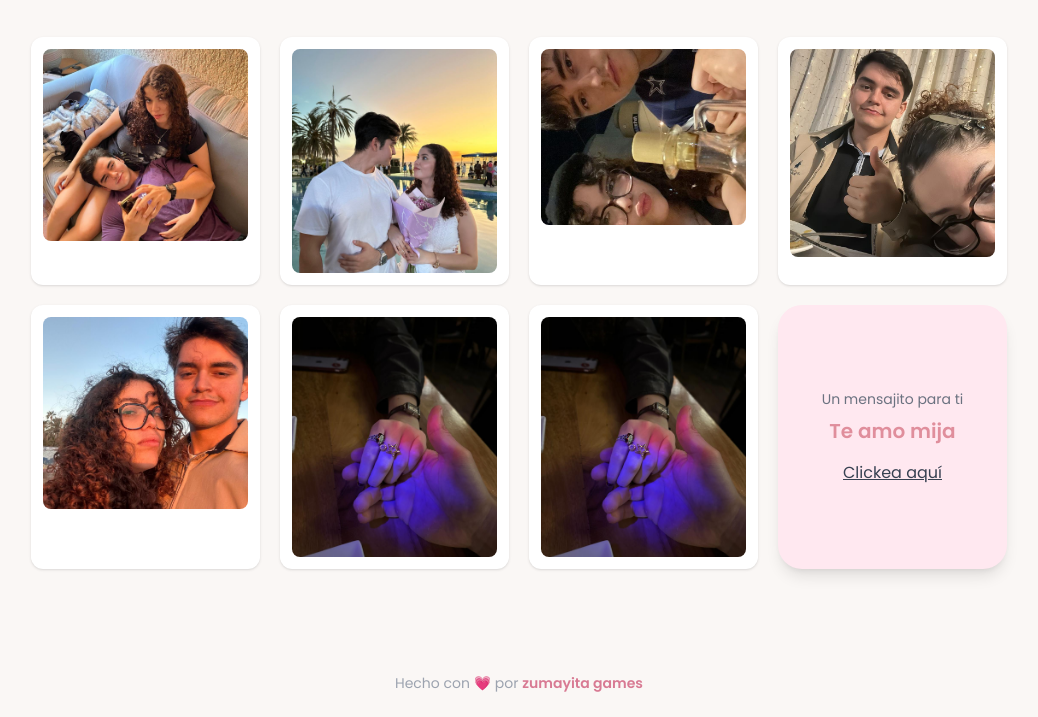
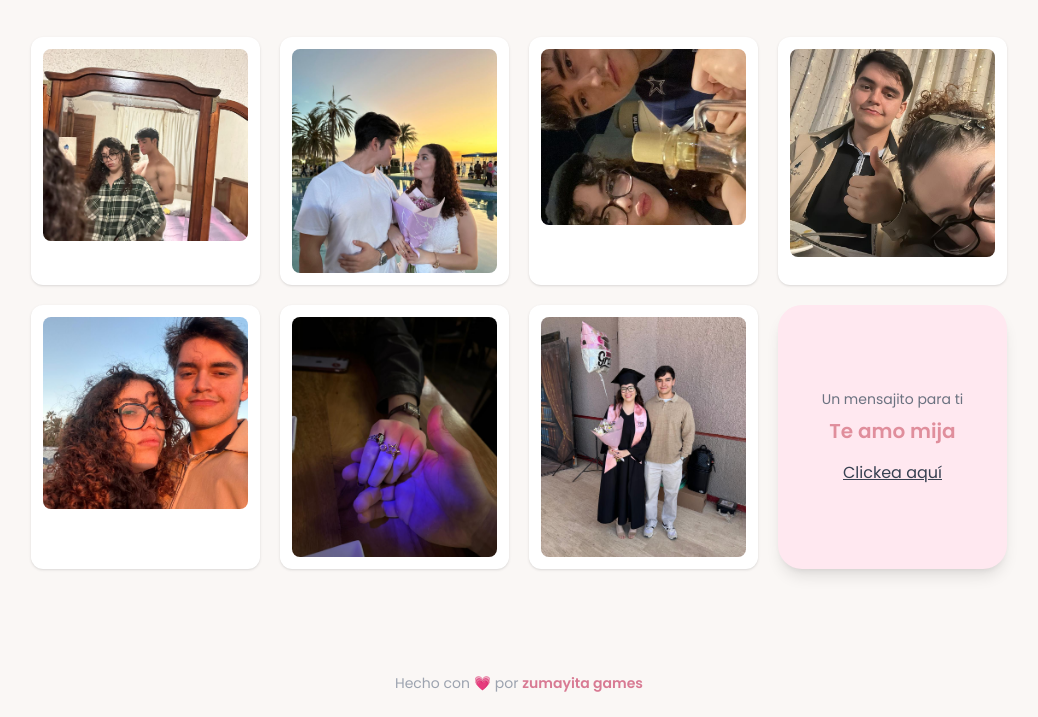
Before and after one commit to Zumayaa/melissa-games, a plain HTML site: page momentos.html in a window 1280 px wide. Shown: the part 203-920 px from the top of the page, without its empty margins (121-1159 px from the left). Drawn offline with nearby package versions, Linux system fonts and the light colour scheme.

Commit message:
done done

```diff
--- a/momentos.html
+++ b/momentos.html
@@ -13,7 +13,6 @@
     body { font-family: 'Poppins', sans-serif; background-color: #faf7f5; color: #2b2b2b; }
     h1, h2 { font-family: 'Playfair Display', serif; }
 
-    /* Animación suave de entrada */
     .fade {
       opacity: 0;
       transform: translateY(20px);
@@ -24,7 +23,6 @@
       transform: translateY(0);
     }
 
-    /* Animación Polaroid Hover */
     .pic:hover {
       transform: scale(1.05) rotate(1deg);
       box-shadow: 0 15px 25px rgba(0,0,0,0.18);
@@ -33,7 +31,6 @@
 </head>
 
 <body>
-  <!-- Navbar -->
   <nav class="bg-[#fff0f3]/70 backdrop-blur-md shadow-sm fixed top-0 left-0 w-full z-50">
     <div class="max-w-5xl mx-auto px-6 py-3 flex justify-between items-center">
       <a href="index.html" class="text-2xl font-playfair font-semibold text-[#d87a93]">Para mi niña 💗</a>
@@ -44,18 +41,15 @@
     </div>
   </nav>
 
-  <!-- Título -->
   <section class="pt-32 pb-10 text-center fade">
     <h1 class="text-4xl font-semibold text-[#d87a93]">Algunos de nuestros tantos momentos</h1>
     <p class="text-gray-600 max-w-lg mx-auto mt-2">Emociones creadas foto 💞</p>
   </section>
 
-  <!-- Collage -->
   <section class="max-w-5xl mx-auto grid grid-cols-2 sm:grid-cols-3 lg:grid-cols-4 gap-5 px-6 pb-20">
 
-    <!-- Ejemplos (puedes duplicar) -->
     <div class="bg-white p-3 rounded-xl shadow pic fade">
-      <img src="imgs/img1.jpg" class="rounded-lg w-full h-48 object-cover">
+      <img src="imgs/img8.jpg" class="rounded-lg w-full h-48 object-cover">
     </div>
 
     <div class="bg-white p-3 rounded-xl shadow pic fade rotate-2">
@@ -79,7 +73,7 @@
     </div>
 
     <div class="bg-white p-3 rounded-xl shadow pic fade rotate-3">
-      <img src="imgs/img6.jpg" class="rounded-lg w-full h-60 object-cover">
+      <img src="imgs/img9.jpg" class="rounded-lg w-full h-60 object-cover">
     </div>
 
     <div class="bg-[#ffe8f0] p-6 sm:p-8 rounded-3xl shadow-lg flex flex-col items-center justify-center text-center pic fade hover:scale-105 transition-transform duration-300">
@@ -93,12 +87,10 @@
 
   </section>
 
-  <!-- Footer -->
   <footer class="text-center text-gray-400 text-sm py-6">
     Hecho con 💗 por <span class="text-[#d87a93] font-semibold">zumayita games</span>
   </footer>
 
-  <!-- Script para animación en scroll -->
   <script>
     const faders = document.querySelectorAll('.fade');
     function showOnScroll() {
```
Also changed, not shown: imgs/img7.jpg (added), imgs/img8.jpg (added), imgs/img9.jpg (added).
